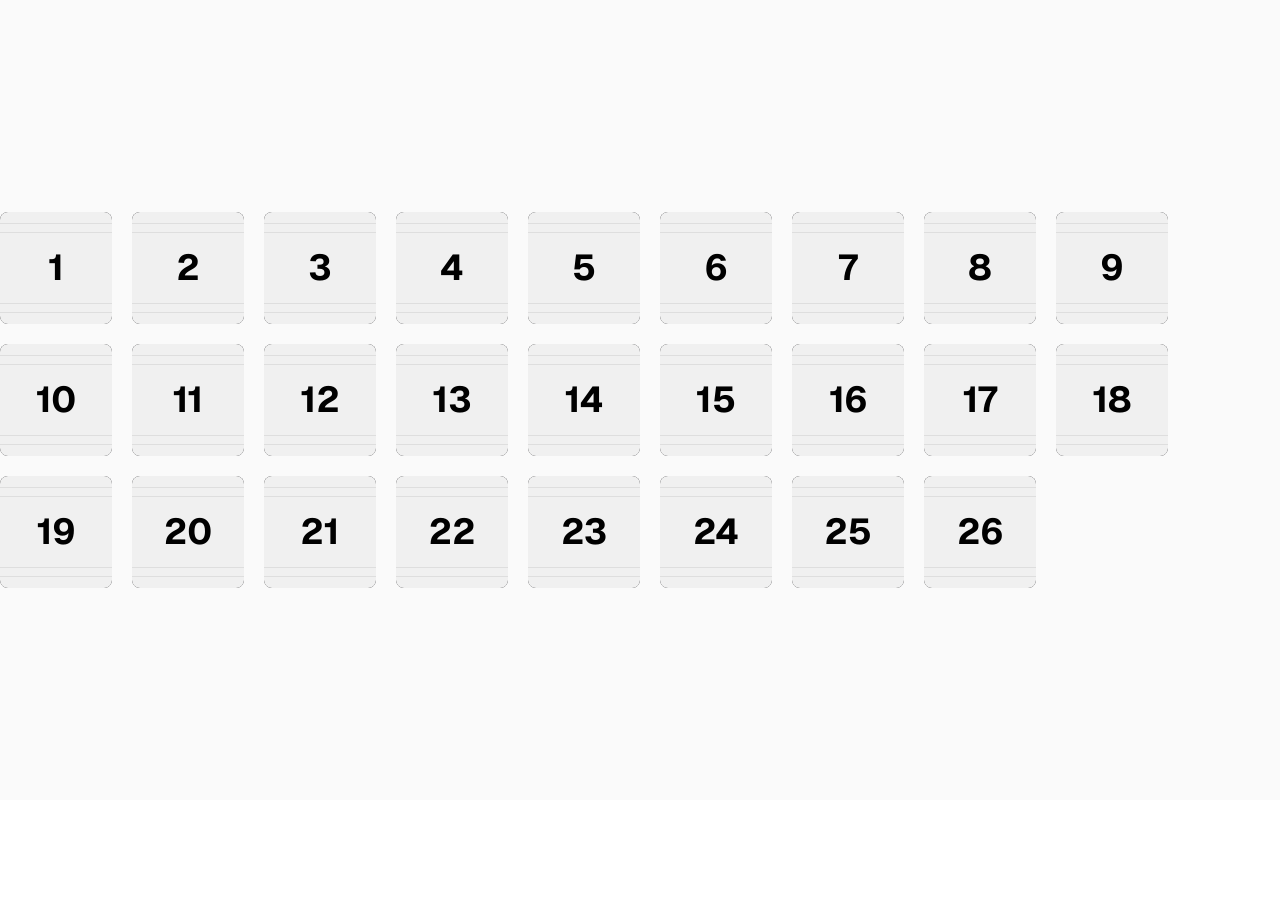
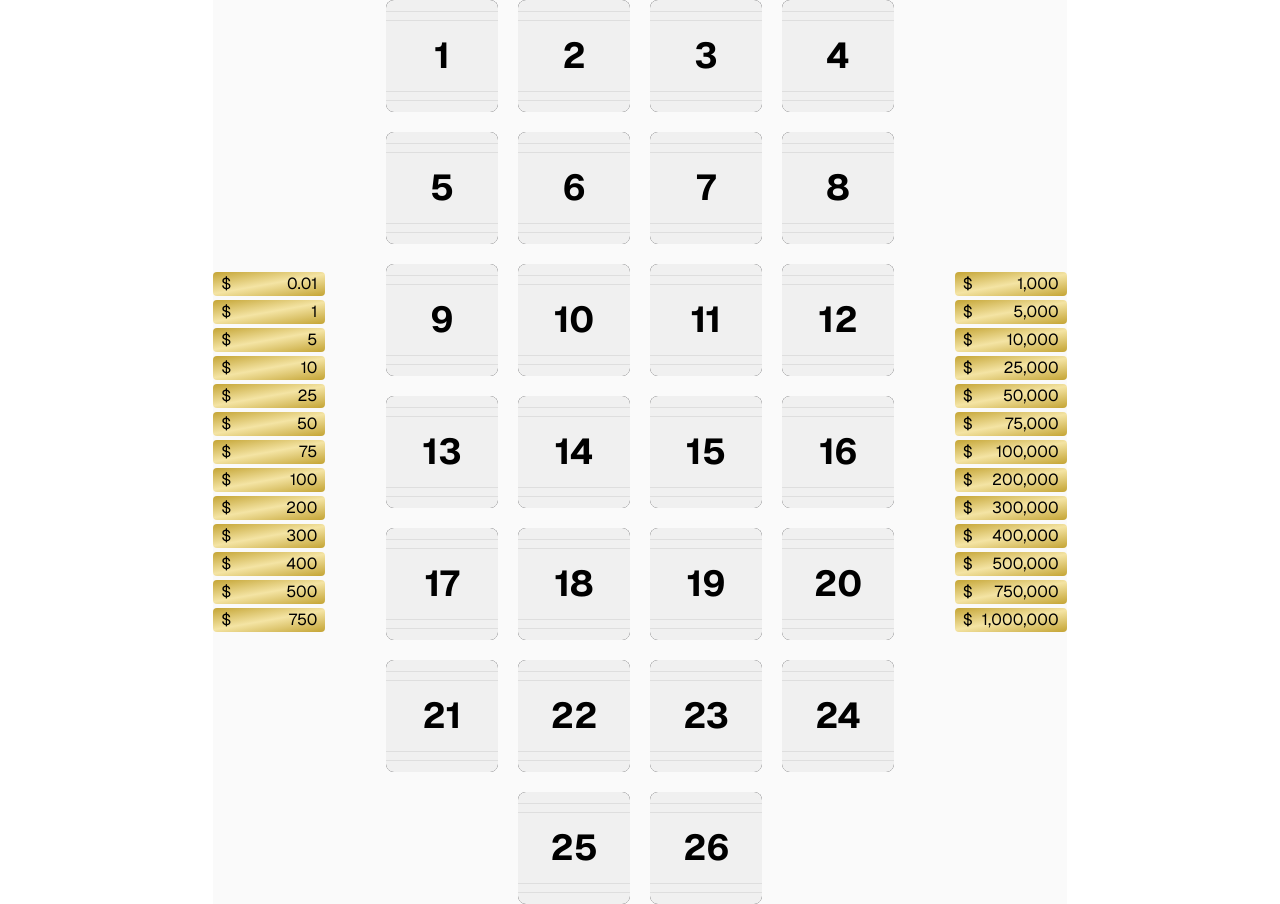
Before and after one commit to zsd7200/dond, a Next.js app: page / in a window 1280 px wide. Before the commit the page ends 800 px from the top, so only its background shows below. Built offline with nearby package versions, Linux system fonts and the light colour scheme.

Commit message:
add scoreboard

```diff
--- a/app/globals.css
+++ b/app/globals.css
@@ -28,6 +28,7 @@ body {
 }
 
 .outer-case-bg {
+  background: var(--caseBg);
   background: linear-gradient(
     var(--caseBg) 0,
     var(--caseBg) 10%,
@@ -49,3 +50,8 @@ body {
     var(--caseBg) 100%
   );
 }
+
+.scoreboard-bg {
+  background: #C4A434;
+  background: linear-gradient(350deg,#C4A434 0%, #F4E4A4 50%, #C4A434 100%);
+}
--- a/app/page.tsx
+++ b/app/page.tsx
@@ -2,7 +2,7 @@ import GameBoard from "@/components/GameBoard";
 
 export default function Home() {
   return (
-    <div className="flex min-h-screen items-center justify-center bg-zinc-50 font-sans dark:bg-black">
+    <div className="flex min-h-screen w-2/3 mx-auto items-center justify-center bg-zinc-50 font-sans dark:bg-black">
       <GameBoard />
     </div>
   );
--- a/components/Case.tsx
+++ b/components/Case.tsx
@@ -1,7 +1,8 @@
 'use client';
 
+import { useState } from 'react';
 import { AnimatePresence, motion } from 'motion/react';
-import { useState } from 'react';
+import { formatValue } from './util/NumberUtil';
 
 type CaseProps = {
     number: number,
@@ -14,10 +15,6 @@ export default function Case({ number, value }: CaseProps) {
     const hideButton = () => {
         setRenderBtn(false);
     };
-
-    const formatValue = (val: number) => {
-        return val.toString().replace(/\B(?=(\d{3})+(?!\d))/g, ",");
-    }
 
     return (
         <div
--- a/components/GameBoard.tsx
+++ b/components/GameBoard.tsx
@@ -1,10 +1,19 @@
+'use client';
+
+import { useState, useEffect } from "react";
 import Case from "./Case";
+import { formatValue } from "./util/NumberUtil";
 
 type GameBoardProps = {
     caseValues?: Array<number>,
 };
 
-const defaultCaseValues = [
+type ScoreboardValueType = {
+    value: number,
+    active: boolean,
+};
+
+const defaultCaseValues: Array<number> = [
 	.01, 1, 5, 10, 25,
 	50, 75, 100, 200, 300,
 	400, 500, 750, 1000, 5000,
@@ -14,26 +23,95 @@ const defaultCaseValues = [
 ];
 
 export default function GameBoard({ caseValues }: GameBoardProps) {
+    const [values, setValues] = useState<Array<number>>(caseValues ?? defaultCaseValues);
+    const [leftValues, setLeftValues] = useState<Array<ScoreboardValueType>>([]);
+    const [rightValues, setRightValues] = useState<Array<ScoreboardValueType>>([]);
+
     // fisher-yates shuffle
-    const shuffleArray = (array: Array<any>) => {
-        for (let i = array.length - 1; i >= 1; i--) {
+    const shuffleArray = (arr: Array<any>) => {
+        let tmp = [...arr];
+        for (let i = tmp.length - 1; i >= 1; i--) {
             const j = Math.floor(Math.random() * (i+1));
-            [array[i], array[j]] = [array[j], array[i]];
+            [tmp[i], tmp[j]] = [tmp[j], tmp[i]];
         }
-        return array;
+        return tmp;
     }
 
-    const values = shuffleArray(caseValues ?? defaultCaseValues);
+    useEffect(() => {
+        const halfLength = Math.ceil(values.length / 2);
+        let leftTmp: Array<ScoreboardValueType> = [];
+        let rightTmp: Array<ScoreboardValueType> = [];
+        values.slice(0, halfLength).forEach((val) => {
+            leftTmp.push({
+                value: val,
+                active: true,
+            });
+        });
+        values.slice(halfLength).forEach((val) => {
+            rightTmp.push({
+                value: val,
+                active: true,
+            });
+        });
+        setLeftValues(leftTmp);
+        setRightValues(rightTmp);
+
+        setValues(shuffleArray(values));
+    }, []);
+
+    const disableScoreboardValue = (val: number) => {
+        const inLeft: boolean = leftValues.some((obj) => obj.value === val);
+
+        const handleScoreboard = (scoreboardValues: Array<ScoreboardValueType>) => {
+            const tmp: Array<ScoreboardValueType> = [...scoreboardValues];
+            const valIndex: number = tmp.findIndex((obj) => obj.value === val);
+            tmp[valIndex].active = false;
+            return tmp;
+        }
+
+        const tmpScoreboard: Array<ScoreboardValueType> = handleScoreboard((inLeft) ? leftValues : rightValues);
+        return (inLeft) ? setLeftValues(tmpScoreboard) : setRightValues(tmpScoreboard);
+    };
 
     return (
-        <>
-            <ul className="flex flex-wrap gap-5">
+        <div className="flex items-center gap-x-4">
+            <ul className="flex flex-col gap-y-1">
+                {leftValues.map(({ value, active }, i) => (
+                    <li
+                        key={'scoreboard-left-' + i}
+                        className={
+                            `scoreboard-bg pointer-events-none
+                            ${active ? 'text-black' : 'text-white brightness-50'}
+                            w-28 px-2 flex justify-between rounded-sm`
+                        }
+                    >
+                        <span className="text-left">$</span>
+                        <span className="text-right">{formatValue(value)}</span>
+                    </li>
+                ))}
+            </ul>
+            <ul className="flex flex-wrap gap-5 justify-center">
                 {values.map((val, i) => (
-                    <li key={i}>
+                    <li key={'case-' + i} onClick={() => { disableScoreboardValue(val); }}>
                         <Case number={i + 1} value={val} />
                     </li>
                 ))}
             </ul>
-        </>
+            <ul className="flex flex-col gap-y-1">
+                {rightValues.map(({ value, active }, i) => (
+                    <li
+                        key={'scoreboard-right-' + i}
+                        className={
+                            `scoreboard-bg pointer-events-none
+                            ${active ? 'text-black' : 'text-white brightness-50'}
+                            w-28 px-2 flex justify-between rounded-sm`
+                        }
+                    >
+                        <span className="text-left">$</span>
+                        <span className="text-right">{formatValue(value)}</span>
+                    </li>
+                ))}
+            </ul>
+        </div>
     );
 }
--- /dev/null
+++ b/components/util/NumberUtil.tsx
@@ -0,0 +1,3 @@
+export const formatValue = (val: number) => {
+    return val.toString().replace(/\B(?=(\d{3})+(?!\d))/g, ",");
+}
```
